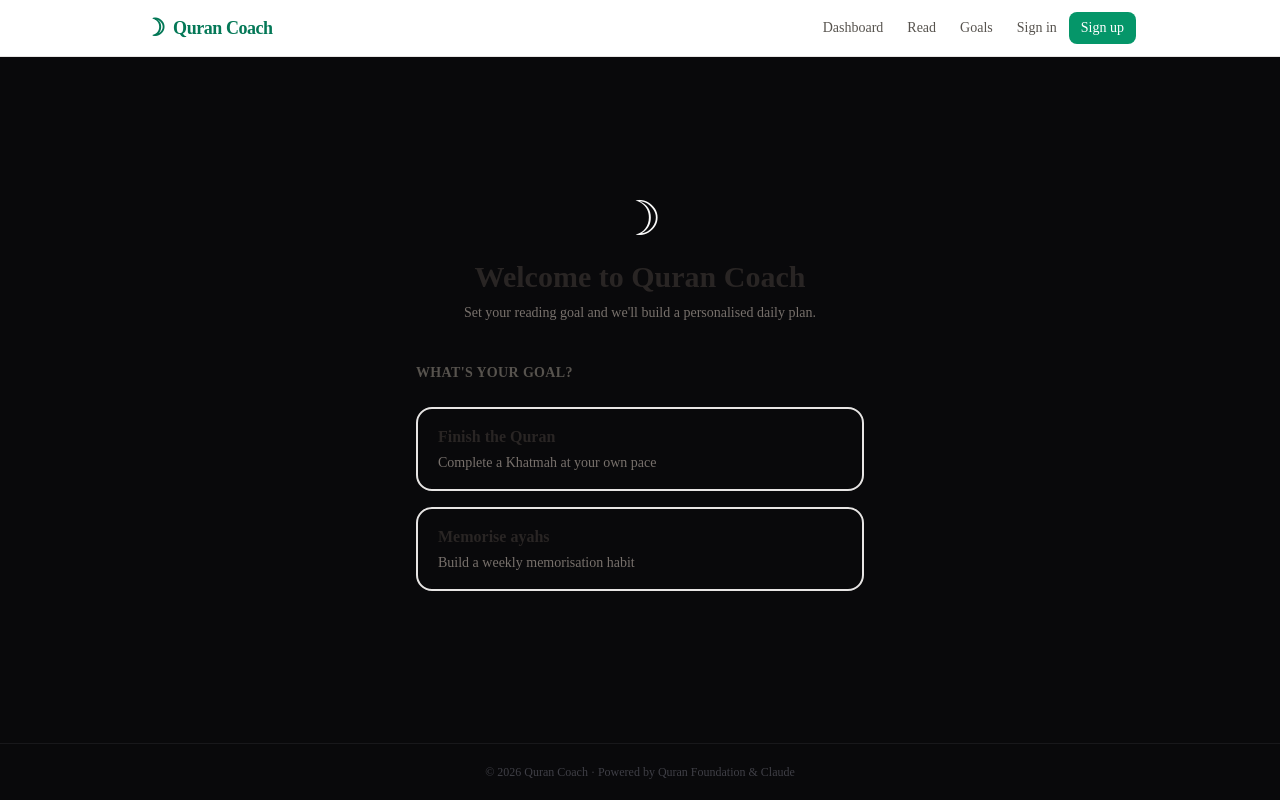
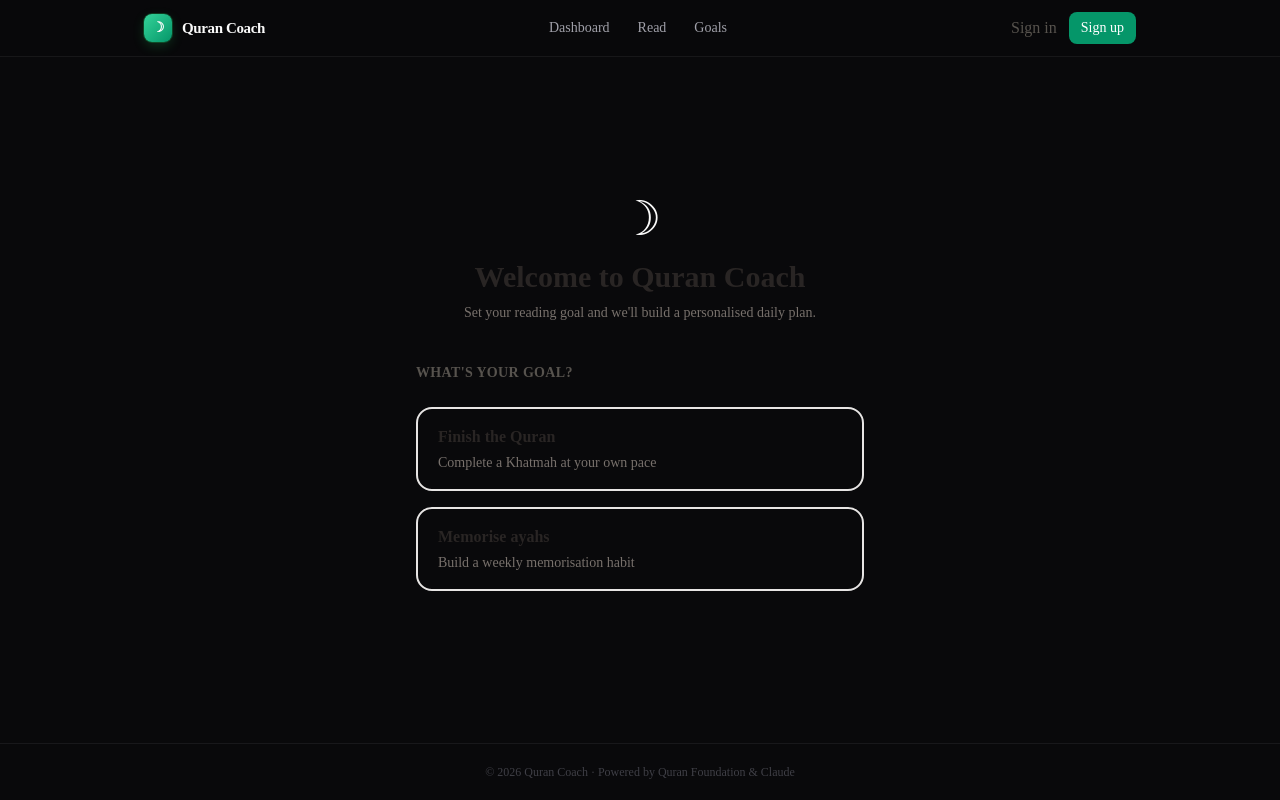
Before and after one commit to jibberswrld/Quran-Foundation-Hackathon-Submission, a Next.js app: page /onboarding in a window 1280 px wide. Built offline with nearby package versions, Linux system fonts and the light colour scheme; no server answers.

Commit message:
style: frosted glass navbar, dark links, green gradient logo

```diff
--- a/components/NavBar.tsx
+++ b/components/NavBar.tsx
@@ -3,28 +3,43 @@
 
 export default function NavBar() {
   return (
-    <nav className="sticky top-0 z-30 border-b border-stone-200 bg-white">
+    <nav className="sticky top-0 z-30 border-b border-white/[0.06] bg-zinc-950/70 backdrop-blur-xl">
       <div className="mx-auto flex h-14 max-w-5xl items-center justify-between px-4">
+        {/* Logo */}
         <Link
           href="/"
-          className="flex items-center gap-2 text-lg font-bold tracking-tight text-emerald-700"
+          className="flex items-center gap-2.5 text-[15px] font-bold tracking-tight text-zinc-50 hover:text-white transition-colors"
         >
-          <span className="text-2xl">☽</span>
-          <span>Quran Coach</span>
+          <span className="flex h-7 w-7 items-center justify-center rounded-lg bg-gradient-to-br from-emerald-400 to-emerald-600 text-sm shadow-[0_0_0_1px_rgba(34,197,94,0.25),0_4px_12px_rgba(34,197,94,0.2)]">
+            ☽
+          </span>
+          Quran Coach
         </Link>
 
-        <div className="flex items-center gap-6 text-sm font-medium text-stone-600">
-          <Link href="/dashboard" className="transition-colors hover:text-emerald-700">
+        {/* Nav links */}
+        <div className="flex items-center gap-1">
+          <Link
+            href="/dashboard"
+            className="rounded-lg px-3 py-1.5 text-sm font-medium text-zinc-400 transition-all hover:bg-white/[0.06] hover:text-zinc-100"
+          >
             Dashboard
           </Link>
-          <Link href="/read" className="transition-colors hover:text-emerald-700">
+          <Link
+            href="/read"
+            className="rounded-lg px-3 py-1.5 text-sm font-medium text-zinc-400 transition-all hover:bg-white/[0.06] hover:text-zinc-100"
+          >
             Read
           </Link>
-          <Link href="/onboarding" className="transition-colors hover:text-emerald-700">
+          <Link
+            href="/onboarding"
+            className="rounded-lg px-3 py-1.5 text-sm font-medium text-zinc-400 transition-all hover:bg-white/[0.06] hover:text-zinc-100"
+          >
             Goals
           </Link>
-          <AuthNav />
         </div>
+
+        {/* Auth */}
+        <AuthNav />
       </div>
     </nav>
   );
```
